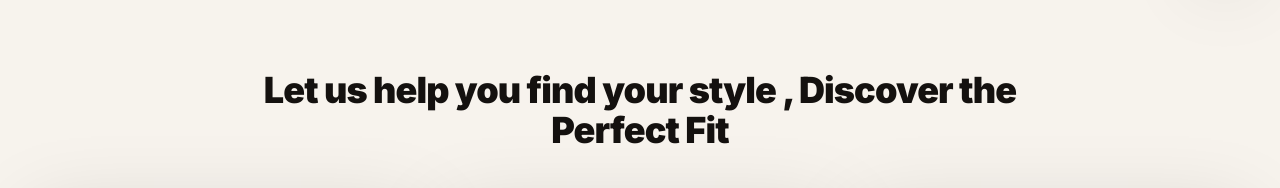
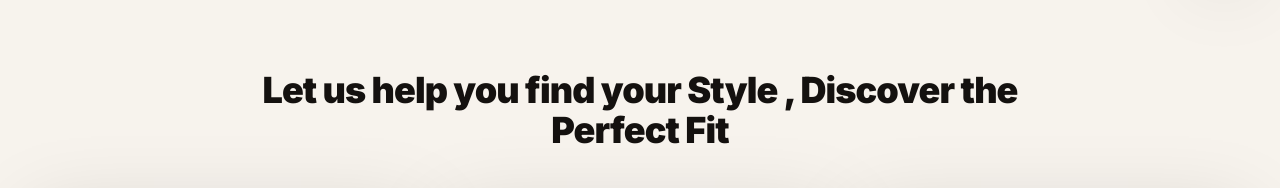
Before and after one commit to brighton0102/ramount, a Next.js app: page / in a window 1280 px wide. Shown: the part 807-995 px from the top of the page. Built offline with nearby package versions, Linux system fonts and the light colour scheme; grey boxes are pictures that could not be loaded; a web font is replaced by a local one.

Commit message:
Fix capitalization in section heading title

```diff
--- a/app/page.tsx
+++ b/app/page.tsx
@@ -59,7 +59,7 @@ export default function HomePage() {
 
       <section className="bg-porcelain py-16">
         <div className="container-pad">
-          <SectionHeading eyebrow="" title="Let us help you find your style , Discover the Perfect Fit ">
+          <SectionHeading eyebrow="" title="Let us help you find your Style , Discover the Perfect Fit ">
 
           </SectionHeading>
           <div className="grid gap-6 lg:grid-cols-3">
```
